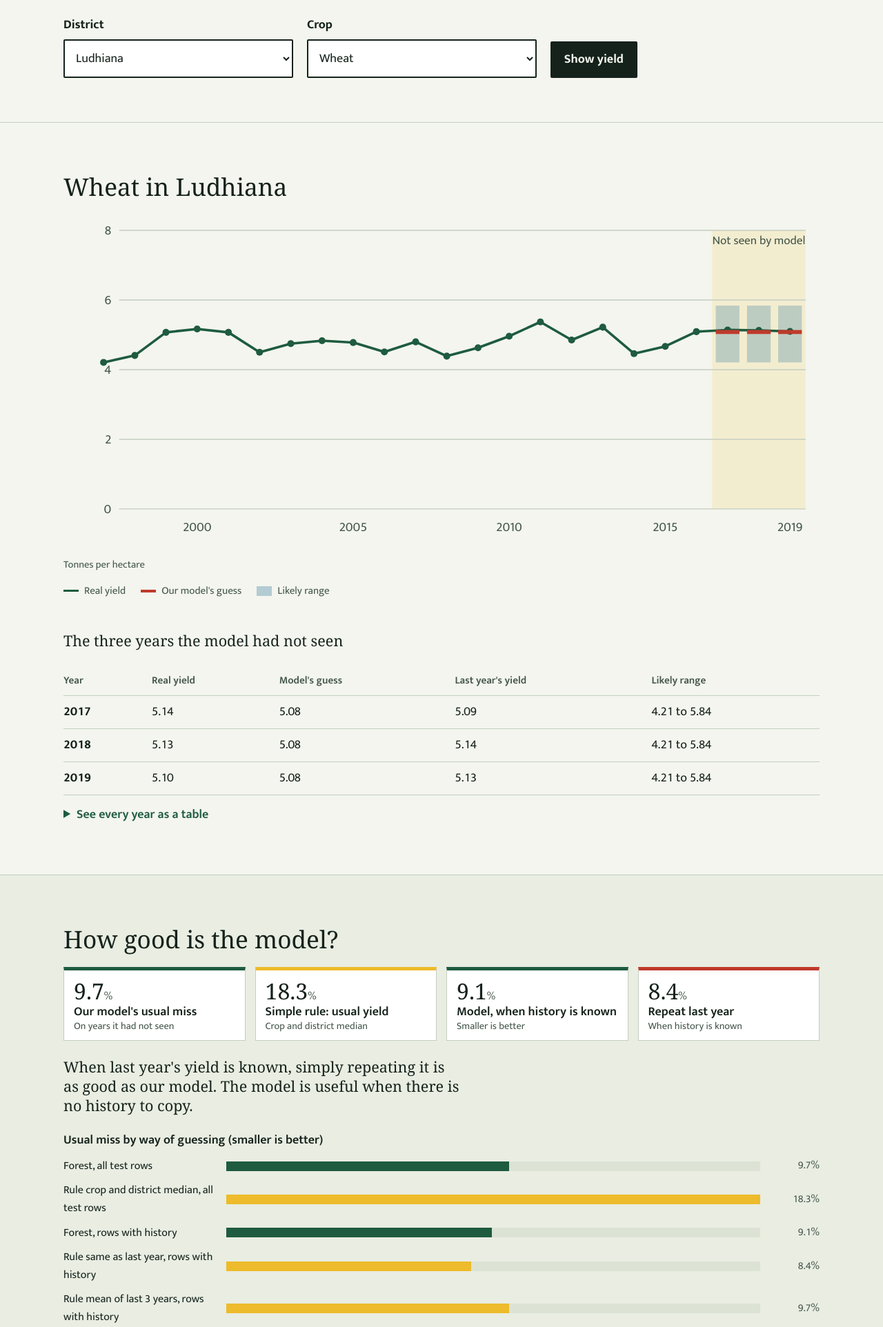
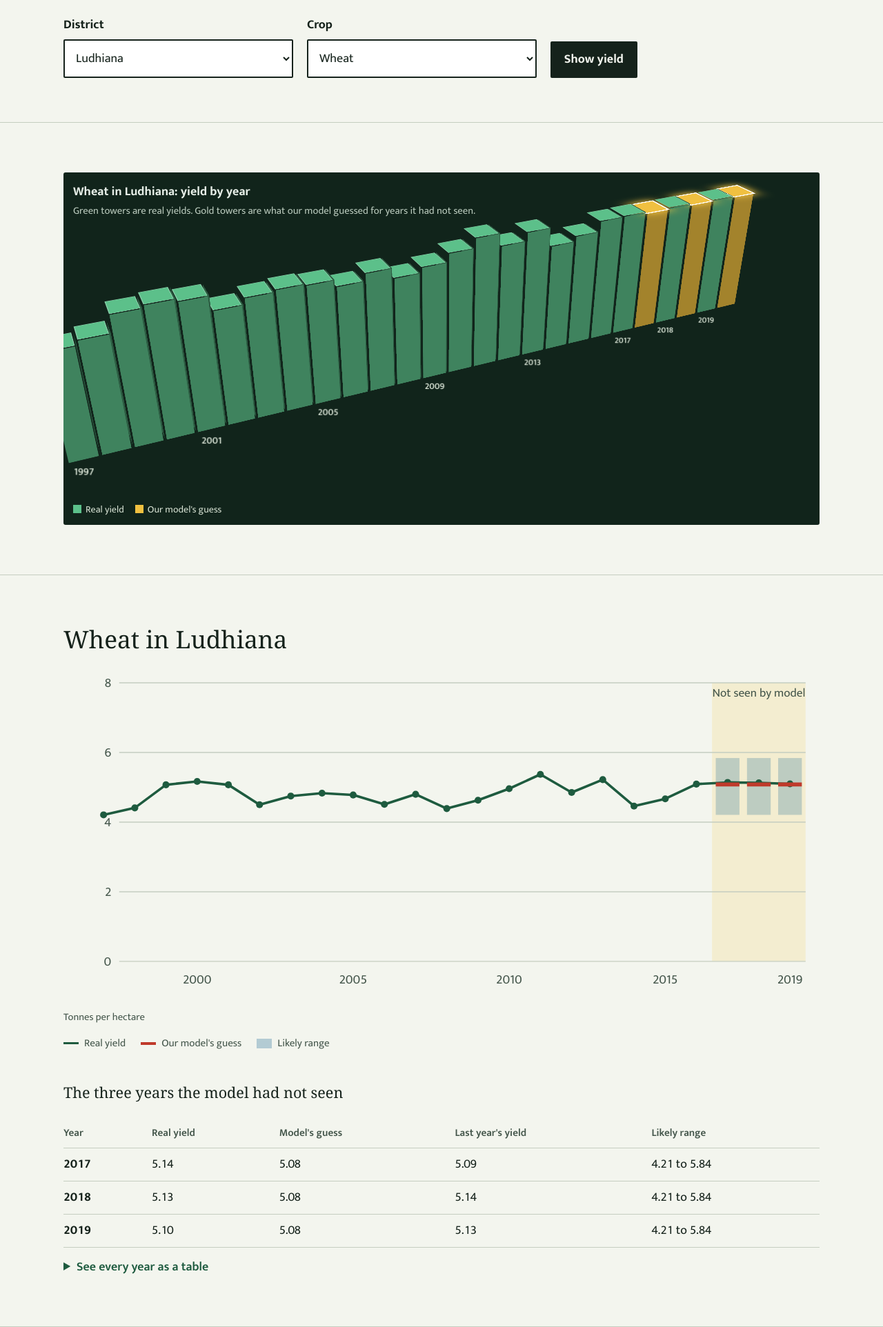
Before and after one commit to Nishita-Rathee10/krishidrishti, a Flask app: page /yield in a window 1280 px wide. Shown: the part 339-2263 px from the top of the page at 69% size. Run offline with Flask 3, Linux system fonts and the light colour scheme; some web fonts are replaced.

Commit message:
Apply 3D charts to rain, yield, crops, check and model lab

```diff
--- a/app.py
+++ b/app.py
@@ -207,6 +207,70 @@ def calib_chart(bins):
             "d0": (sx(0), sy(0)), "d1": (sx(100), sy(100))}
 
 
+
+C_BLUE, C_TEAL, C_GREEN, C_GOLD, C_RED, C_GREY = "#5ab0d8", "#3f9fa0", "#5cc08a", "#f0c040", "#e5604d", "#8fa396"
+
+
+def month_label(i):
+    name = MONTHS[i]
+    return name[:3] if g.lang != "hi" else str(tr(name))
+
+
+def t3_rain(r):
+    items = []
+    for m in r["months"]:
+        i = m["month"] - 1
+        monsoon = 6 <= m["month"] <= 9
+        items.append({"v": m["mean"], "l": month_label(i), "val": f"{m['mean']:.0f}" if monsoon or m["mean"] > 40 else "",
+                      "c": C_BLUE if monsoon else C_TEAL, "tip": f"{tr(MONTHS[i])}: {m['mean']:.0f} {tr('mm')}"})
+    return {"items": items}
+
+
+def t3_yield(series, show_guess=True):
+    items, x = [], 0
+    test = {t["year"]: t for t in (series.get("test") or [])}
+    ys = list(zip(series["years"], series["yield"]))
+    for k, (yr, v) in enumerate(ys):
+        t = test.get(yr)
+        lab = str(yr) if (k % 4 == 0 or t) else ""
+        items.append({"x": x, "v": v, "l": lab, "c": C_GREEN, "dim": False,
+                      "tip": f"{yr}: {v} {tr('t/ha')}"})
+        x += 1
+        if t and show_guess:
+            items.append({"x": x, "v": t["pred"], "c": C_GOLD, "on": True,
+                          "tip": str(yr) + ", " + tr("Our model's guess") + ": " + str(t["pred"]) + " " + tr("t/ha")})
+            x += 1
+    return {"items": items}
+
+
+def t3_crops(c):
+    ordered = sorted(c["shown"] + c["not_shown"], key=lambda e: -(e["auc_in_100"] or 0))
+    return {"items": [{"v": e["auc_in_100"] or 0, "l": str(tr(e["name"]))[:7], "val": str(e["auc_in_100"] or "-"),
+                       "c": C_GREEN if e.get("trusted") else C_GREY,
+                       "tip": f"{tr(e['name'])}: {e['auc_in_100']} / 100"} for e in ordered], "max": 100}
+
+
+def t3_check(band):
+    items = []
+    for k, (name, h, col) in enumerate((("Low", 40, C_RED), ("Medium", 75, C_GOLD), ("High", 110, C_GREEN))):
+        items.append({"v": h, "l": str(tr(name)), "c": col, "dim": name != band, "on": name == band, "tip": str(tr(name))})
+    return {"items": items, "max": 110, "maxS": 64, "maxH": 150}
+
+
+def t3_lab(ys, c):
+    yb, yf = ys["Rule crop and district median, all test rows"]["Median error %"], ys["Forest, all test rows"]["Median error %"]
+    yl, yh = ys["Rule same as last year, rows with history"]["Median error %"], ys["Forest, rows with history"]["Median error %"]
+    pairs = [(tr("Yield, all rows"), 100, yf / yb * 100), (tr("Yield, last year known"), 100, yh / yl * 100),
+             (tr("Crop chances"), 100, c["brier"] / c["brier_base"] * 100)]
+    items = []
+    for k, (name, rule, model) in enumerate(pairs):
+        items.append({"x": k * 3, "v": rule, "c": C_GOLD, "l": "", "val": "100", "tip": f"{name}: {tr('Simple rule')} 100"})
+        items.append({"x": k * 3 + 1, "v": model, "c": C_GREEN if model < 100 else C_RED, "l": "", "val": f"{model:.0f}",
+                      "tip": f"{name}: {tr('Our model')} {model:.0f}"})
+        items.append({"x": k * 3 + 2, "v": 0.001, "l": str(name), "c": "#000", "dim": True})
+    return {"items": items, "max": 120}
+
+
 @app.context_processor
 def inject_site():
     path = request.path
@@ -300,7 +364,7 @@ def yield_page():
     stop = max(m["Median error %"] for m in YIELD["summary"]) or 1
     sbars = [{"name": m["Method"], "err": m["Median error %"], "pct": round(m["Median error %"] / stop * 100, 1)} for m in YIELD["summary"]]
     return render_template("yield.html", d=BY_SLUG[dslug], crop=crop, cslug=cslug, season=season, seasons=seasons,
-                           series=series, chart=chart, show_range=show_range, available=available,
+                           series=series, t3=(t3_yield(series) if series else None), chart=chart, show_range=show_range, available=available,
                            groups=YIELD_DISTRICTS, crops=YIELD["crops"], rows=rows, sm=summary, ydata=YIELD,
                            max_top=MAX_RANGE_TOP, sbars=sbars)
 
@@ -318,7 +382,7 @@ def rain_page():
               "val": m["val_gain"], "test": m["test_gain"],
               "val_pct": round(abs(m["val_gain"]) / gtop * 100, 1), "test_pct": round(abs(m["test_gain"]) / gtop * 100, 1)}
              for m in r["models"] if not m["is_reference"]]
-    return render_template("rain.html", gains=gains, r=r, slug=slug, regions=RAIN["regions"], month_rows=month_rows, month_top=month_top,
+    return render_template("rain.html", t3=t3_rain(r), gains=gains, r=r, slug=slug, regions=RAIN["regions"], month_rows=month_rows, month_top=month_top,
                            ychart=rain_year_chart(r), sar=sar, val_years=RAIN["val_years"], test_years=RAIN["test_years"],
                            usual_month=round(r["annual_mean"] / 12))
 
@@ -328,7 +392,7 @@ def crops_page():
     g = CROPS["shap"]["global"]
     top = max(x["value"] for x in g)
     bars = [{"label": x["label"], "pct": round(100 * x["value"] / top, 1), "share": x["share"]} for x in g]
-    return render_template("crops.html", c=CROPS, bars=bars, calib=calib_chart(CROPS["calibration"]))
+    return render_template("crops.html", t3=t3_crops(CROPS), c=CROPS, bars=bars, calib=calib_chart(CROPS["calibration"]))
 
 
 @page("/lab")
@@ -338,7 +402,7 @@ def lab_page():
     shap = [{"label": x["label"], "pct": round(100 * x["value"] / CROPS["shap"]["global"][0]["value"], 1), "share": x["share"]}
             for x in CROPS["shap"]["global"]]
     scores = sorted(CROPS["shown"] + CROPS["not_shown"], key=lambda e: -(e["auc_in_100"] or 0))
-    return render_template("lab.html", ys=ys, sar=sar, rain=RAIN, c=CROPS, gwt=GWT, shap=shap, scores=scores,
+    return render_template("lab.html", t3=t3_lab(ys, CROPS), ys=ys, sar=sar, rain=RAIN, c=CROPS, gwt=GWT, shap=shap, scores=scores,
                            calib=calib_chart(CROPS["calibration"]), n_districts=len(DISTRICTS["districts"]))
 
 
@@ -351,7 +415,7 @@ def check_page():
     crop = CHECK_BY.get(cslug) or CHECK["crops"][0]
     res = CHECK["districts"][d["slug"]].get(crop["slug"]) if asked else None
     return render_template("check.html", d=d, crop=crop, crops=CHECK["crops"], groups=YIELD_DISTRICTS,
-                           asked=asked, res=res, gw=GW.get(d["slug"]))
+                           asked=asked, res=res, gw=GW.get(d["slug"]), t3_check=(t3_check(res["band"]) if res else None))
 
 
 @page("/methods")
--- a/static/css/style.css
+++ b/static/css/style.css
@@ -553,3 +553,25 @@ html[lang="hi"] .brand-name { line-height: 1.2; }
 
 @media (min-width: 900px) { .iso-scene { height: 540px; } .tile-map.iso { --s: 25px; } }
 @media (min-width: 641px) and (max-width: 899px) { .iso-scene { height: 480px; } .tile-map.iso { --s: 24px; } }
+
+/* ---- 3D bar charts (towers) ---- */
+.t3 { position: relative; background: var(--deep); color: #E6EEE7; border-radius: 3px; padding: 14px 14px 10px; overflow: hidden; }
+.t3-title { margin: 0 0 2px; font-weight: 700; }
+.t3-sub { margin: 0; font-size: .92rem; color: #B9C9BC; }
+.t3-scene { position: relative; perspective: 1400px; display: grid; place-items: center; }
+.t3-plane { position: relative; transform-style: preserve-3d; transform: translateY(10px) rotateX(60deg) rotateZ(var(--rz, -25deg)); transition: transform .35s ease-out; }
+.t3-cell { position: absolute; left: calc(var(--x) * var(--s)); top: 0; width: var(--s); height: var(--s); transform-style: preserve-3d; outline: none; }
+.t3-cell .t3f { position: absolute; display: block; transition: height 1s cubic-bezier(.2, .8, .2, 1), width 1s cubic-bezier(.2, .8, .2, 1), transform 1s cubic-bezier(.2, .8, .2, 1); transition-delay: calc(var(--i) * 40ms); }
+.t3-cell .t3t { inset: 2px; background: var(--c); transform: translateZ(var(--h, 0px)); box-shadow: inset 0 0 0 1px rgba(255, 255, 255, .3); }
+.t3-cell .t3a { left: 2px; right: 2px; bottom: 0; height: var(--h, 0px); background: color-mix(in srgb, var(--c) 68%, #000); transform-origin: bottom; transform: rotateX(-90deg); }
+.t3-cell .t3r { top: 2px; bottom: 2px; right: 0; width: var(--h, 0px); background: color-mix(in srgb, var(--c) 48%, #000); transform-origin: right; transform: rotateY(90deg); }
+.t3-cell.dim .t3f { opacity: .35; }
+.t3-cell.on .t3t { box-shadow: 0 0 0 3px #fff, 0 0 22px 6px var(--c); }
+.t3-cell:hover .t3t, .t3-cell:focus-visible .t3t { background: color-mix(in srgb, var(--c) 70%, #fff); }
+.t3-lab, .t3-val { position: absolute; left: 50%; white-space: nowrap; font-size: .8rem; font-weight: 600; transform-origin: 0 0; pointer-events: none; }
+.t3-lab { top: 100%; transform: rotateZ(25deg) rotateX(-60deg) translate(-50%, 6px); color: #D5E0D2; }
+.t3-val { top: 50%; transform: translateZ(var(--h, 0px)) rotateZ(25deg) rotateX(-60deg) translate(-50%, -135%); color: #fff; font-size: .85rem; text-shadow: 0 1px 2px #000; }
+.t3-tip { position: absolute; transform: translate(-50%, -100%); background: #fff; color: var(--ink); padding: 4px 10px; font-size: .9rem; border: 1px solid var(--ink); pointer-events: none; white-space: nowrap; z-index: 3; }
+.t3-key { display: flex; flex-wrap: wrap; gap: 6px 16px; margin: 4px 0 0; font-size: .88rem; color: #D5E0D2; }
+.t3-key i { display: inline-block; width: 12px; height: 12px; margin-right: 6px; vertical-align: -1px; }
+@media (prefers-reduced-motion: reduce) { .t3-cell .t3f, .t3-plane { transition: none; } }
--- /dev/null
+++ b/static/js/t3.js
@@ -0,0 +1,103 @@
+(function () {
+  "use strict";
+  var reduce = window.matchMedia && window.matchMedia("(prefers-reduced-motion: reduce)").matches;
+
+  function esc(s) {
+    return String(s).replace(/[&<>"']/g, function (ch) {
+      return { "&": "&amp;", "<": "&lt;", ">": "&gt;", '"': "&quot;", "'": "&#39;" }[ch];
+    });
+  }
+
+  function build(root) {
+    var node = root.querySelector("script");
+    if (!node) return;
+    var cfg = JSON.parse(node.textContent);
+    var items = cfg.items || [];
+    if (!items.length) return;
+    var n = 0;
+    items.forEach(function (it, i) { if (it.x === undefined) it.x = i; n = Math.max(n, it.x + 1); });
+    var max = cfg.max || Math.max.apply(null, items.map(function (it) { return it.v; })) || 1;
+
+    var scene = document.createElement("div");
+    scene.className = "t3-scene";
+    var plane = document.createElement("div");
+    plane.className = "t3-plane";
+    scene.appendChild(plane);
+    var tip = document.createElement("div");
+    tip.className = "t3-tip";
+    tip.hidden = true;
+    var keyEl = root.querySelector(".t3-key");
+    if (keyEl) root.insertBefore(scene, keyEl); else root.appendChild(scene);
+    root.appendChild(tip);
+
+    var cells = [];
+    items.forEach(function (it, i) {
+      var c = document.createElement("div");
+      c.className = "t3-cell" + (it.dim ? " dim" : "") + (it.on ? " on" : "");
+      c.setAttribute("tabindex", "0");
+      c.setAttribute("role", "img");
+      c.setAttribute("aria-label", it.tip || it.l || "");
+      c.style.setProperty("--x", it.x);
+      c.style.setProperty("--i", i);
+      c.style.setProperty("--c", it.c || "#5cc08a");
+      c.dataset.k = i;
+      c.innerHTML = '<i class="t3f t3t"></i><i class="t3f t3a"></i><i class="t3f t3r"></i>' +
+        (it.val ? '<span class="t3-val">' + esc(it.val) + '</span>' : "") +
+        (it.l ? '<span class="t3-lab">' + esc(it.l) + '</span>' : "");
+      plane.appendChild(c);
+      cells.push(c);
+    });
+
+    function size() {
+      var w = root.clientWidth || 600;
+      var S = Math.max(14, Math.min(cfg.maxS || 48, Math.floor(w * 0.9 / (0.9 * n + 0.8))));
+      var H = Math.round(Math.min(cfg.maxH || 200, Math.max(110, w * 0.3)));
+      plane.style.setProperty("--s", S + "px");
+      plane.style.width = n * S + "px";
+      plane.style.height = S + "px";
+      scene.style.height = Math.round(H + S * 3.4 + 70) + "px";
+      cells.forEach(function (c, i) {
+        var it = items[i];
+        c.style.setProperty("--h", c.classList.contains("up") ? Math.max(6, Math.round(it.v / max * H)) + "px" : "0px");
+        c.dataset.hh = Math.max(6, Math.round(it.v / max * H));
+      });
+    }
+
+    function grow() {
+      cells.forEach(function (c) { c.classList.add("up"); c.style.setProperty("--h", c.dataset.hh + "px"); });
+    }
+
+    size();
+    var shown = false;
+    function start() { if (shown) return; shown = true; setTimeout(grow, reduce ? 0 : 150); }
+    if ("IntersectionObserver" in window) {
+      new IntersectionObserver(function (es, ob) { if (es[0].isIntersecting) { start(); ob.disconnect(); } }, { threshold: 0.2 }).observe(root);
+    } else { start(); }
+    window.addEventListener("resize", function () { size(); if (shown) grow(); });
+
+    function show(c) {
+      var it = items[+c.dataset.k];
+      if (!it.tip) return;
+      var r = c.getBoundingClientRect(), p = root.getBoundingClientRect();
+      tip.textContent = it.tip;
+      tip.hidden = false;
+      var half = tip.offsetWidth / 2;
+      var x = r.left - p.left + r.width / 2;
+      tip.style.left = Math.max(half + 4, Math.min(p.width - half - 4, x)) + "px";
+      tip.style.top = Math.max(4, r.top - p.top - 8) + "px";
+    }
+    plane.addEventListener("mouseover", function (e) { var c = e.target.closest(".t3-cell"); if (c) show(c); });
+    plane.addEventListener("mouseout", function () { tip.hidden = true; });
+    plane.addEventListener("focusin", function (e) { var c = e.target.closest(".t3-cell"); if (c) show(c); });
+    plane.addEventListener("focusout", function () { tip.hidden = true; });
+    if (!reduce) {
+      root.addEventListener("mousemove", function (e) {
+        var r = root.getBoundingClientRect();
+        plane.style.setProperty("--rz", (-25 + ((e.clientX - r.left) / r.width - 0.5) * 20) + "deg");
+      });
+      root.addEventListener("mouseleave", function () { plane.style.setProperty("--rz", "-25deg"); });
+    }
+  }
+
+  Array.prototype.forEach.call(document.querySelectorAll(".t3"), build);
+})();
--- /dev/null
+++ b/templates/_t3.html
@@ -0,0 +1,8 @@
+{% macro t3(title, sub, data, key=none) %}
+<div class="t3" role="group" aria-label="{{ title }}">
+  <p class="t3-title">{{ title }}</p>
+  {% if sub %}<p class="t3-sub">{{ sub }}</p>{% endif %}
+  <script type="application/json">{{ data | tojson }}</script>
+  {% if key %}<div class="t3-key">{% for k in key %}<span><i style="background: {{ k.c }}"></i>{{ k.t }}</span>{% endfor %}</div>{% endif %}
+</div>
+{% endmacro %}
--- a/templates/yield.html
+++ b/templates/yield.html
@@ -1,4 +1,5 @@
 {% extends "base.html" %}
+{% from "_t3.html" import t3 as t3chart %}
 {% set dname = _(d.name) %}
 {% set cname = _(crop.name) %}
 {% block title %}{{ _("Crop yield in Punjab and Haryana: past yields and how well our model guessed") }} | {{ _("Krishi Drishti") }}{% endblock %}
@@ -32,6 +33,14 @@
     </form>
   </div>
 </section>
+
+{% if t3 %}
+<section class="band">
+  <div class="wrap">
+    {{ t3chart(_("{crop} in {district}", crop=cname, district=dname) ~ ": " ~ _("yield by year"), _("Green towers are real yields. Gold towers are what our model guessed for years it had not seen."), t3, [{"c": "#5cc08a", "t": _("Real yield")}, {"c": "#f0c040", "t": _("Our model's guess")}]) }}
+  </div>
+</section>
+{% endif %}
 
 <section class="band" id="result">
   <div class="wrap">
@@ -190,3 +199,7 @@
   </div>
 </section>
 {% endblock %}
+
+{% block scripts %}
+<script src="{{ url_for('static', filename='js/t3.js') }}" defer></script>
+{% endblock %}
```
Also changed, not shown: scripts/add_lab_hindi.py (+18 -0 lines), templates/check.html (+6 -6 lines), templates/crops.html (+11 -0 lines), templates/lab.html (+11 -0 lines), templates/rain.html (+11 -0 lines), translations/hi.json.
